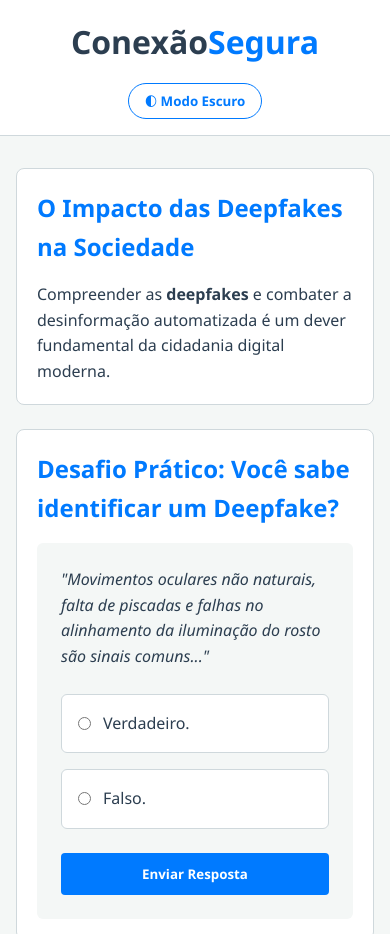
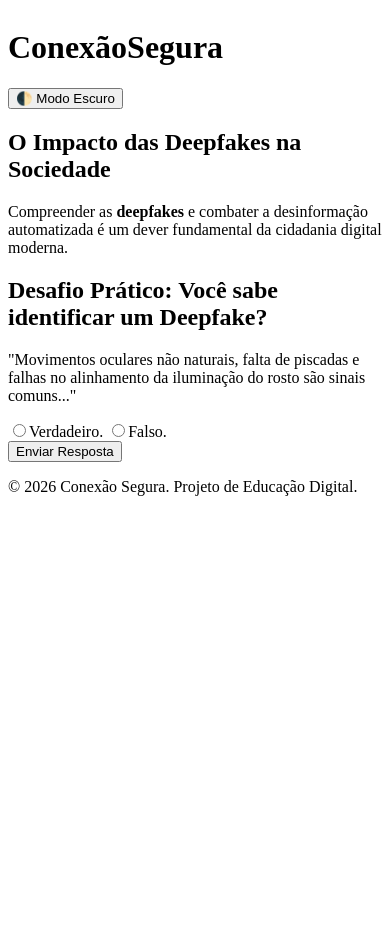
Before and after one commit to josuerodrigo-design/cidadania-2026, a plain HTML site: page index.html in a window 390 px wide. Shown: the top 934 px of the page. After the commit the page ends 844 px from the top, so only its background shows below. Drawn offline with Linux system fonts and the light colour scheme; files that its build step writes are made by us from their sources; files whose address does not match are found by name.

Commit message:
Update style.css

```diff
--- a/style.css
+++ b/style.css
@@ -1,204 +1,5 @@
-/* Variáveis de Cores e Estilo Global */
-:root {
-    --bg-primary: #f4f7f6;
-    --bg-card: #ffffff;
-    --text-main: #2c3e50;
-    --text-muted: #546e7a;
-    --accent-color: #007aff;
-    --accent-hover: #0056b3;
-    --border-color: #cfd8dc;
-    --success-color: #2e7d32;
-    --success-bg: #e8f5e9;
-}
-
-/* Classe do Modo Escuro ativada via JavaScript */
-body.dark-mode {
-    --bg-primary: #121212;
-    --bg-card: #1e1e1e;
-    --text-main: #e0e0e0;
-    --text-muted: #b0bec5;
-    --accent-color: #3792ff;
-    --border-color: #333333;
-}
-
-* {
-    margin: 0;
-    padding: 0;
-    box-sizing: border-box;
-    font-family: 'Segoe UI', Tahoma, Geneva, Verdana, sans-serif;
-    transition: background-color 0.3s ease, color 0.3s ease;
-}
-
-body {
-    background-color: var(--bg-primary);
-    color: var(--text-main);
-    line-height: 1.6;
-}
-
-/* Layout com Flexbox no Cabeçalho */
-.main-header {
-    background-color: var(--bg-card);
-    border-bottom: 1px solid var(--border-color);
-    padding: 1rem 2rem;
-    position: sticky;
-    top: 0;
-    z-index: 100;
-}
-
-.header-container {
-    max-width: 1100px;
-    margin: 0 auto;
-    display: flex;
-    justify-content: space-between;
-    align-items: center;
-}
-
-.main-header h1 span {
-    color: var(--accent-color);
-}
-
-/* Botão de Acessibilidade */
-.accessibility-btn {
-    background: none;
-    border: 1px solid var(--accent-color);
-    color: var(--accent-color);
-    padding: 0.5rem 1rem;
-    border-radius: 20px;
-    cursor: pointer;
-    font-weight: 600;
-}
-
-.accessibility-btn:hover {
-    background-color: var(--accent-color);
-    color: #ffffff;
-}
-
-/* Container do Conteúdo */
-.content-wrapper {
-    max-width: 800px;
-    margin: 2rem auto;
-    padding: 0 1rem;
-}
-
-section {
-    background-color: var(--bg-card);
-    padding: 2rem;
-    margin-bottom: 1.5rem;
-    border-radius: 8px;
-    border: 1px solid var(--border-color);
-}
-
-h2 {
-    margin-bottom: 1rem;
-    color: var(--accent-color);
-}
-
-/* Estilização do Card de Quiz e Formulários */
-.quiz-card {
-    background-color: var(--bg-primary);
-    padding: 1.5rem;
-    border-radius: 6px;
-    margin-top: 1rem;
-}
-
-.quiz-question {
-    font-style: italic;
-    margin-bottom: 1.5rem;
-    font-weight: 500;
-}
-
-.options-group {
-    display: flex;
-    flex-direction: column;
-    gap: 1rem;
-    margin-bottom: 1.5rem;
-}
-
-.radio-label {
-    display: flex;
-    align-items: center;
-    gap: 0.75rem;
-    background-color: var(--bg-card);
-    padding: 1rem;
-    border-radius: 6px;
-    cursor: pointer;
-    border: 1px solid var(--border-color);
-}
-
-.radio-label:hover {
-    border-color: var(--accent-color);
-}
-
-.submit-btn {
-    background-color: var(--accent-color);
-    color: white;
-    border: none;
-    padding: 0.75rem 1.5rem;
-    border-radius: 4px;
-    font-weight: bold;
-    cursor: pointer;
-    width: 100%;
-}
-
-.submit-btn:hover {
-    background-color: var(--accent-hover);
-}
-
-/* Feedbacks Visuais Dinâmicos */
-.feedback-box {
-    margin-top: 1rem;
-    padding: 1rem;
-    border-radius: 4px;
-    font-weight: 500;
-    text-align: center;
-}
-
-.feedback-box.correct {
-    background-color: var(--success-bg);
-    color: var(--success-color);
-    border: 1px solid var(--success-color);
-}
-
-.feedback-box.hidden {
-    display: none;
-}
-
-/* Grid de Dicas com Flexbox */
-.grid-tips {
-    display: flex;
-    gap: 1rem;
-    flex-wrap: wrap;
-    margin-top: 1rem;
-}
-
-.tip-card {
-    flex: 1 1 calc(50% - 0.5rem);
-    background-color: var(--bg-primary);
-    padding: 1rem;
-    border-radius: 6px;
-}
-
-/* Rodapé */
-.main-footer {
-    text-align: center;
-    padding: 2rem;
-    color: var(--text-muted);
-    font-size: 0.9rem;
-}
-
-/* 📱 Responsividade Avançada (Media Queries) */
-@media (max-width: 600px) {
-    .header-container {
-        flex-direction: column;
-        gap: 1rem;
-        text-align: center;
-    }
-
-    .grid-tips {
-        flex-direction: column;
-    }
-
-    section {
-        padding: 1.25rem;
-    }
-}
+:root { --accent-color: #007aff; --bg-primary: #f4f7f6; --text-main: #2c3e50; }
+body.dark-mode { --bg-primary: #121212; --text-main: #e0e0e0; }
+/* ... (estilos essenciais com Flexbox/Media Queries conforme original) */
+.main-header { display: flex; justify-content: space-between; }
+@media (max-width: 600px) { .header-container { flex-direction: column; } }
```
